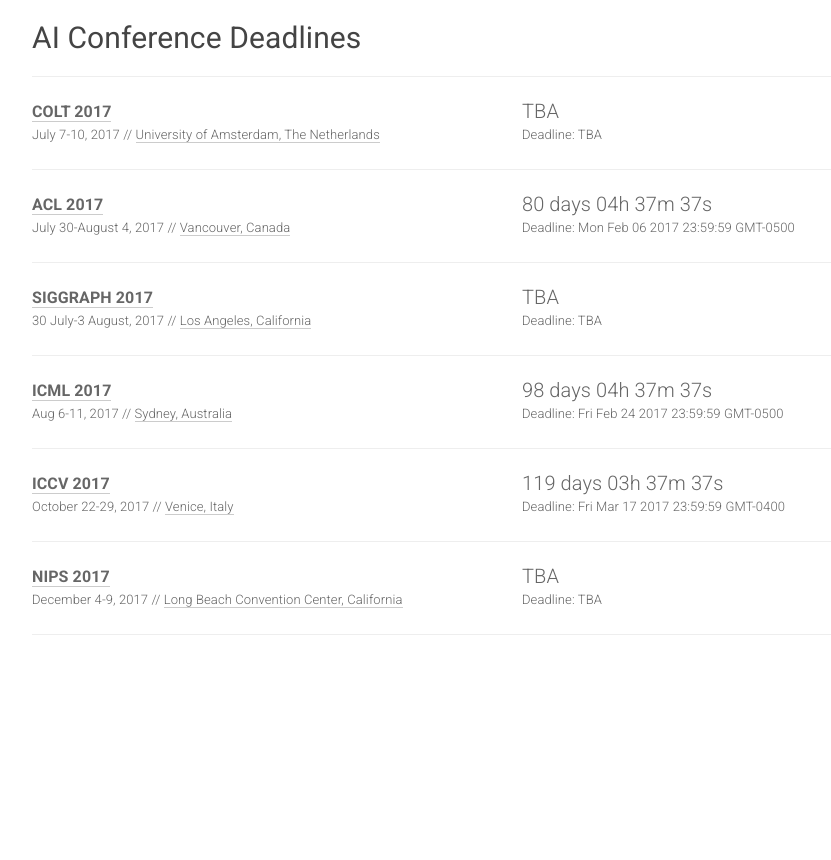
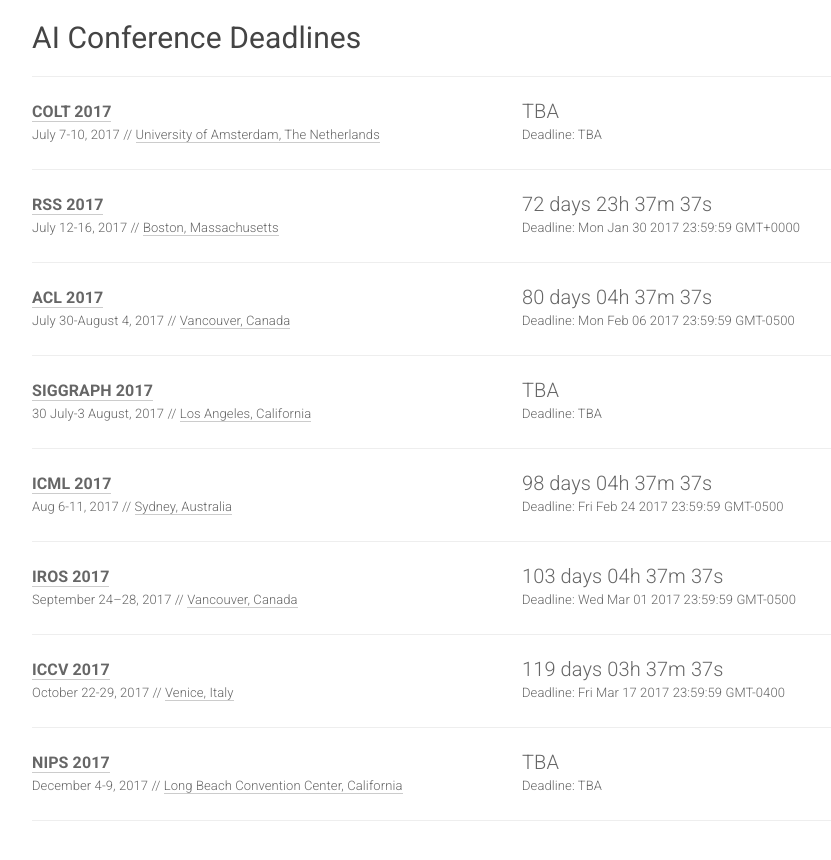
Before and after one commit to paperswithcode/ai-deadlines, a Jekyll site: the page built from index.html, in a window 1280 px wide. Shown: the top 860 px of the page, without its empty margins (133-964 px from the left). Built offline with Jekyll 4.4.1, drawn with Linux system fonts in a browser that asks for light colours; nearby versions of some CDN libraries.

Commit message:
Adds robotics conferences

```diff
--- a/_data/conferences.yml
+++ b/_data/conferences.yml
@@ -7,6 +7,15 @@
   date: February 4-9, 2017
   place: San Francisco, California
   sub: ML
+
+- name: ICRA
+  year: 2017
+  id: icra17
+  link: http://www.icra2017.org/
+  deadline: "2016-09-15 23:59:59"
+  date: May 29-June 3, 2017
+  place: Singapore
+  sub: RO
 
 - name: AISTATS
   year: 2017
@@ -45,6 +54,16 @@
   place: University of Amsterdam, The Netherlands
   sub: ML
 
+- name: RSS
+  year: 2017
+  id: rss17
+  link: http://www.roboticsconference.org/
+  deadline: "2017-01-30 23:59:59"
+  timezone: America_Hawaii
+  date: July 12-16, 2017
+  place: Boston, Massachusetts
+  sub: RO
+
 - name: ACL
   year: 2017
   id: acl17
@@ -72,6 +91,15 @@
   place: Sydney, Australia
   sub: ML
 
+- name: IROS
+  year: 2017
+  id: iros17
+  link: http://www.iros2017.org/
+  deadline: "2017-03-01 23:59:59"
+  date: September 24–28, 2017
+  place: Vancouver, Canada
+  sub: RO
+
 - name: ICCV
   year: 2017
   id: iccv17
```
